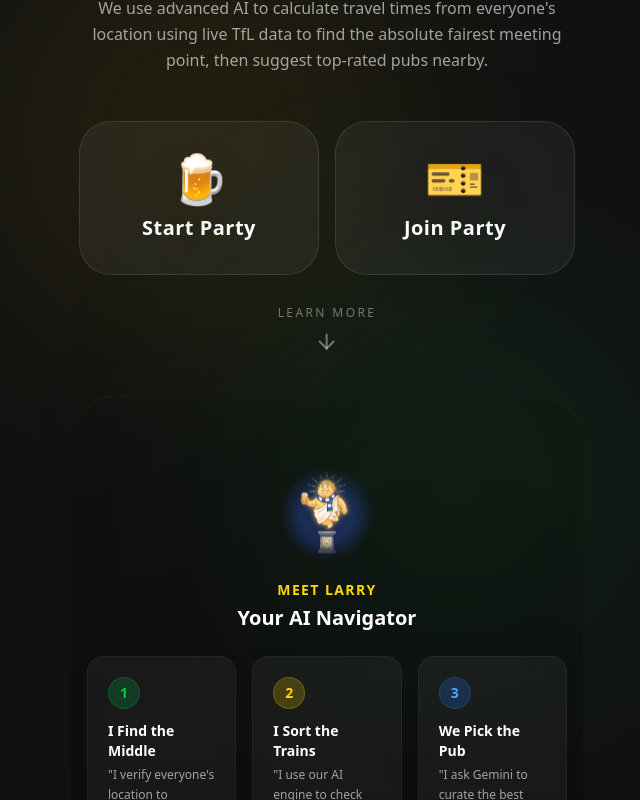
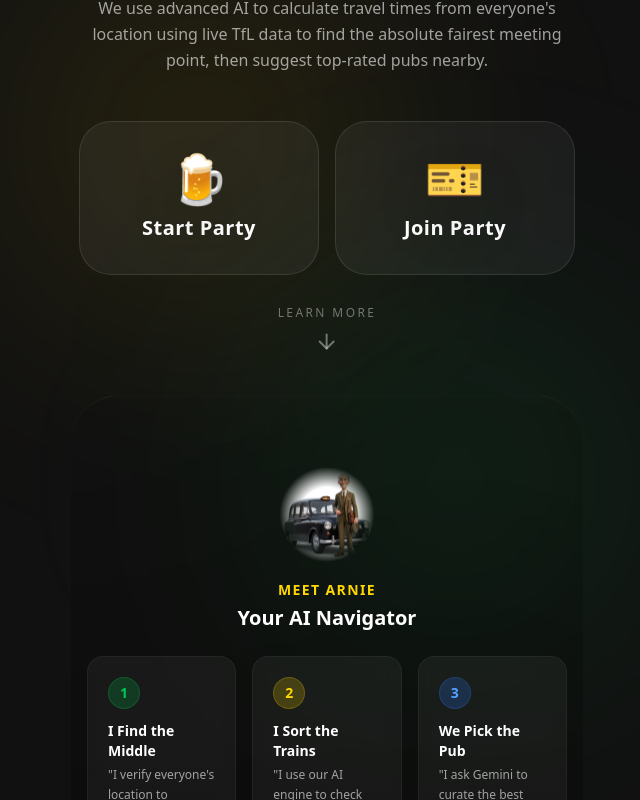
Before and after one commit to harryparker9/fair-round, a Next.js app: page / in a window 1280 px wide. Shown: the part 421-1221 px from the top of the page, without its empty margins (313-953 px from the left). Built offline with nearby package versions, Linux system fonts and the light colour scheme; no server answers.

Commit message:
Rebrand Larry to Arnie

```diff
--- a/app/page.tsx
+++ b/app/page.tsx
@@ -101,9 +101,9 @@ function HowItWorks() {
       <div className="flex flex-col items-center mb-6">
         <div className="w-24 h-24 relative mb-2 animate-float mask-radial-faded">
           {/* eslint-disable-next-line @next/next/no-img-element */}
-          <img src="/larry.png" alt="Larry" className="w-full h-full object-contain drop-shadow-[0_0_15px_rgba(255,215,0,0.5)] mix-blend-plus-lighter" />
+          <img src="/arnie.png" alt="Arnie" className="w-full h-full object-contain drop-shadow-[0_0_15px_rgba(255,215,0,0.5)] mix-blend-plus-lighter" />
         </div>
-        <p className="text-pint-gold font-bold text-sm uppercase tracking-widest mb-1">Meet Larry</p>
+        <p className="text-pint-gold font-bold text-sm uppercase tracking-widest mb-1">Meet Arnie</p>
         <h3 className="text-white font-bold text-xl">Your AI Navigator</h3>
       </div>
 
--- a/components/area-voting-view.tsx
+++ b/components/area-voting-view.tsx
@@ -77,11 +77,11 @@ export function AreaVotingView({ roundId, options, members, currentUserMemberId,
                         <div className="shrink-0 flex flex-col items-center pt-1">
                             <div className="w-10 h-10 rounded-full bg-pint-gold/10 border border-pint-gold text-charcoal flex items-center justify-center overflow-hidden">
                                 {/* eslint-disable-next-line @next/next/no-img-element */}
-                                <img src="/larry.png" alt="Larry" className="w-full h-full object-cover transform scale-125 translate-y-1" />
+                                <img src="/arnie.png" alt="Arnie" className="w-full h-full object-cover transform scale-125 translate-y-1" />
                             </div>
                         </div>
                         <div>
-                            <p className="text-xs text-pint-gold font-bold uppercase tracking-wider mb-0.5">Larry's Thoughts</p>
+                            <p className="text-xs text-pint-gold font-bold uppercase tracking-wider mb-0.5">Arnie's Thoughts</p>
                             <p className="text-sm text-white/90 italic leading-relaxed">"{aiStrategy}"</p>
                         </div>
                     </div>
@@ -176,7 +176,7 @@ export function AreaVotingView({ roundId, options, members, currentUserMemberId,
                                     {area.ai_rationale && (
                                         <div className="bg-pint-gold/10 border border-pint-gold/20 p-3 rounded-lg flex gap-3 items-start">
                                             <div className="bg-pint-gold text-charcoal text-[10px] font-bold px-1.5 rounded uppercase tracking-wider mt-0.5">
-                                                Larry
+                                                Arnie
                                             </div>
                                             <p className="text-sm text-pint-gold font-medium italic">"{area.ai_rationale}"</p>
                                         </div>
--- a/components/loading-narrative.tsx
+++ b/components/loading-narrative.tsx
@@ -31,7 +31,7 @@ export function LoadingNarrative({ active = false }: { active: boolean }) {
             <div className="bg-white/10 border border-white/10 p-8 rounded-3xl shadow-2xl flex flex-col items-center max-w-sm w-full mx-4">
                 <div className="relative w-24 h-24 mb-6 animate-bounce duration-[2000ms]">
                     {/* eslint-disable-next-line @next/next/no-img-element */}
-                    <img src="/larry.png" alt="Larry" className="w-full h-full object-contain drop-shadow-[0_0_15px_rgba(255,215,0,0.4)]" />
+                    <img src="/arnie.png" alt="Arnie" className="w-full h-full object-contain drop-shadow-[0_0_15px_rgba(255,215,0,0.4)]" />
                 </div>
 
                 <h3 className="text-pint-gold font-headline text-xl mb-4">Working on it...</h3>
```
Also changed, not shown: public/arnie.png (added).
